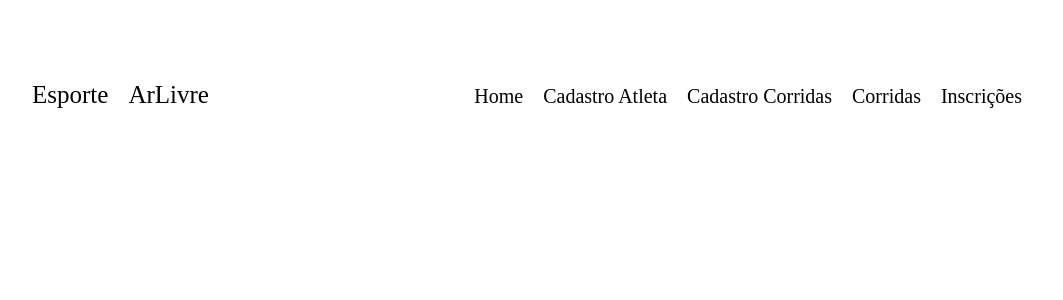
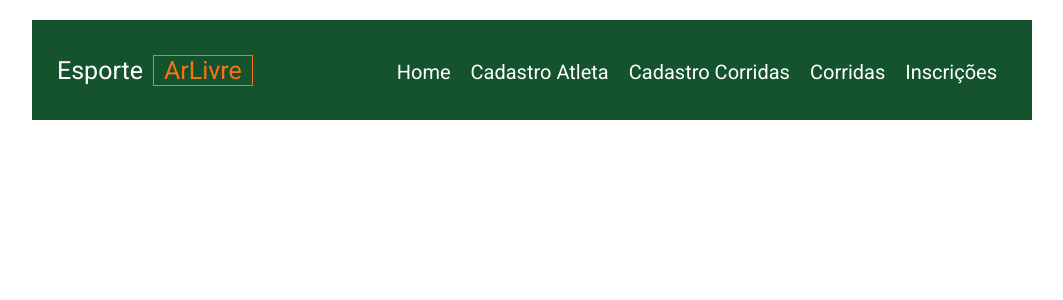
Before and after one commit to alifrebat-docente/esporte_arlivre_qpr210.001, an Angular app: page / in a window 1280 px wide. Shown: the top 300 px of the page, without its empty margins (108-1171 px from the left). Built offline with nearby package versions, Linux system fonts and the light colour scheme.

Commit message:
Definido formatações Globais

```diff
--- a/src/styles.css
+++ b/src/styles.css
@@ -1 +1,18 @@
-/* You can add global styles to this file, and also import other style files */
+@import url('https://fonts.googleapis.com/css2?family=Roboto:ital,wght@0,100..900;1,100..900&display=swap');
+
+* {
+    margin: 0px;
+    padding: 0px;
+    box-sizing: border-box;
+    font-family: Roboto;
+}
+
+:root {
+    --cor-primaria: #14532D;
+    --cor-secundaria: #22C55E;
+    --cor01: #647067;
+    --cor02: #F5F3E8;
+    --botao01: #0EA5E9;
+    --botao02: #F97316;
+    --branca: #ffffff;
+}
```
